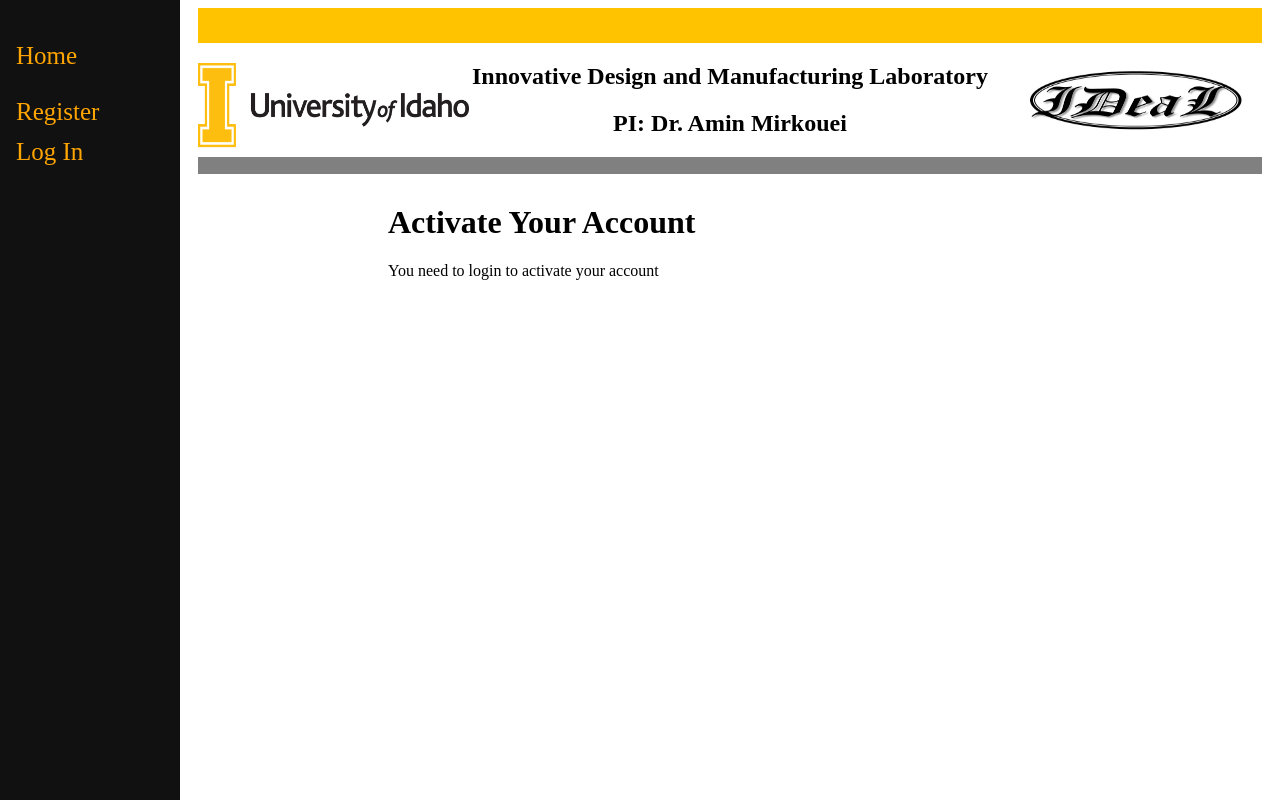
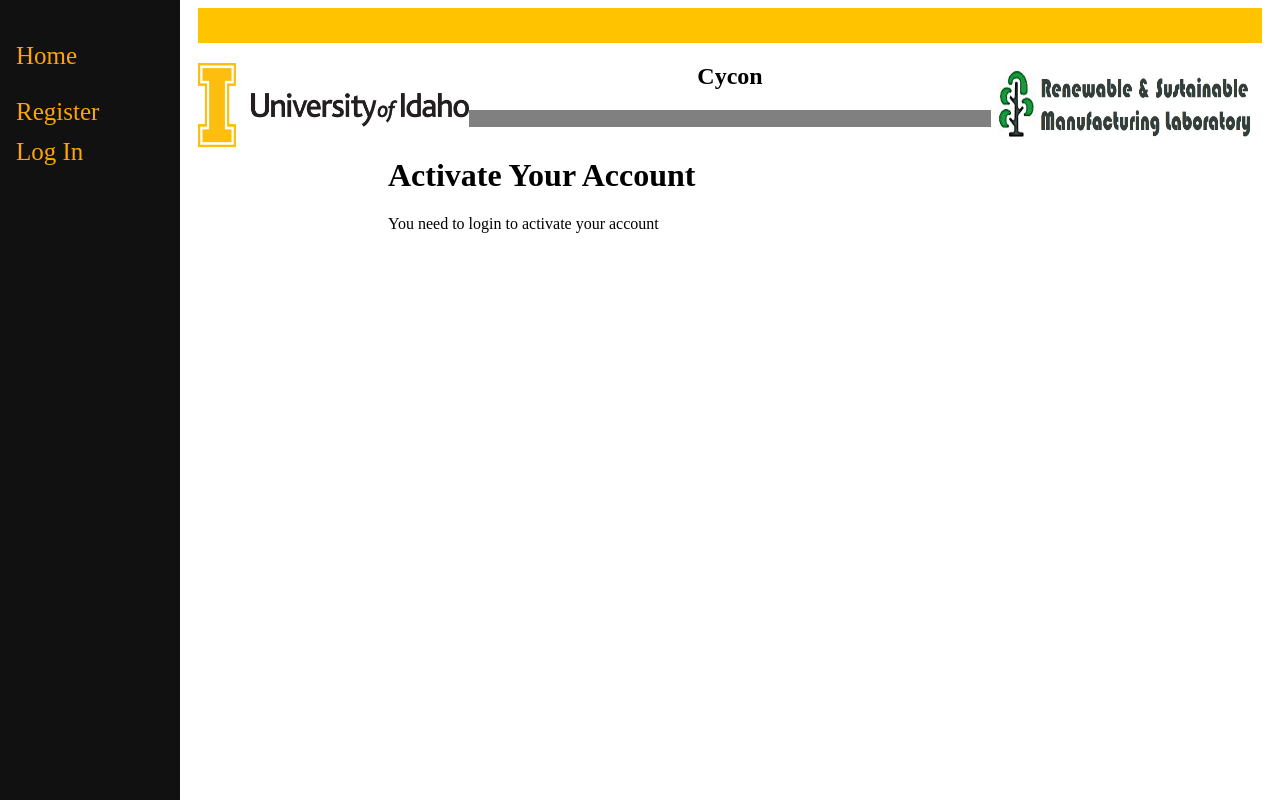
Before and after one commit to kandersonko/lca-tool, a Flask app: page /auth/activation in a window 1280 px wide. Run offline with Flask 2, Linux system fonts and the light colour scheme.

Commit message:
Update layout.html

```diff
--- a/backend/templates/layout.html
+++ b/backend/templates/layout.html
@@ -21,12 +21,11 @@
             </a>
           </h2>
           <h2 class="panel" align="center">
-            Innovative Design and Manufacturing Laboratory
+                   Cycon
             <a href="https://www.uidaho.edu/idaho-falls">
-              <img src="{{ url_for('static', filename='ideal.jpg') }} " class="panel" style="width: 271px; height: 90px; float:right;" />
+              <img src="{{ url_for('static', filename='rsml.jpg') }} " class="panel" style="width: 271px; height: 90px; float:right;" />
             </a>
           </h2>
-          <h2 class="panel" align="center">PI: Dr. Amin Mirkouei</h2>
         </div>
         <div style="height: 17px; background-color: #808080; border-bottom: #b39700; margin-bottom: 30px;">
         </div>
```
